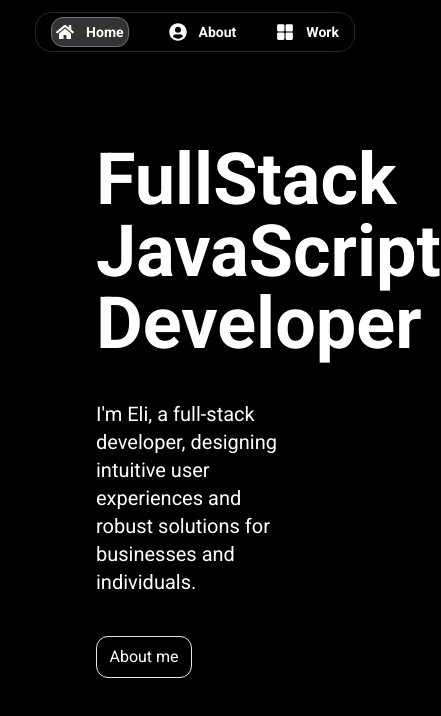
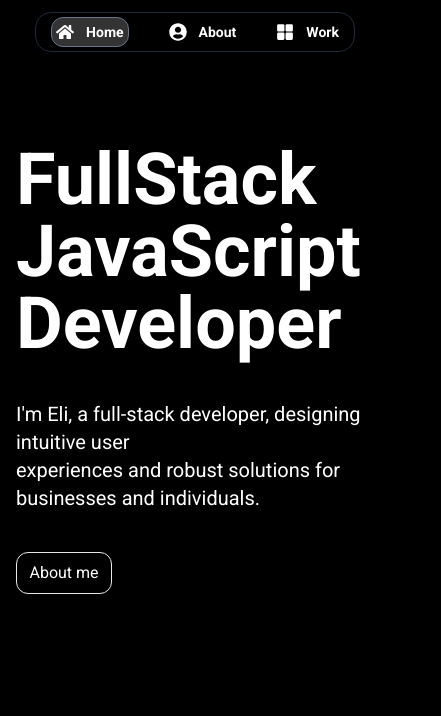
Before and after one commit to e-qa/www, a React (Vite) app: page / in a window 390 px wide. Shown: the top 716 px of the page, 441 px wide, since content can reach past the window. Built offline with nearby package versions, Linux system fonts and the light colour scheme.

Commit message:
add responsive class

```diff
--- a/src/components/Home.tsx
+++ b/src/components/Home.tsx
@@ -18,7 +18,7 @@ const Home = () => {
 
   return (
     <motion.main
-      className="pt-20 px-20 h-full flex flex-col gap-10"
+      className="pt-20 lg:px-20 px-0 h-full flex flex-col gap-10"
       variants={container}
       initial="hidden"
       animate="visible"
```
